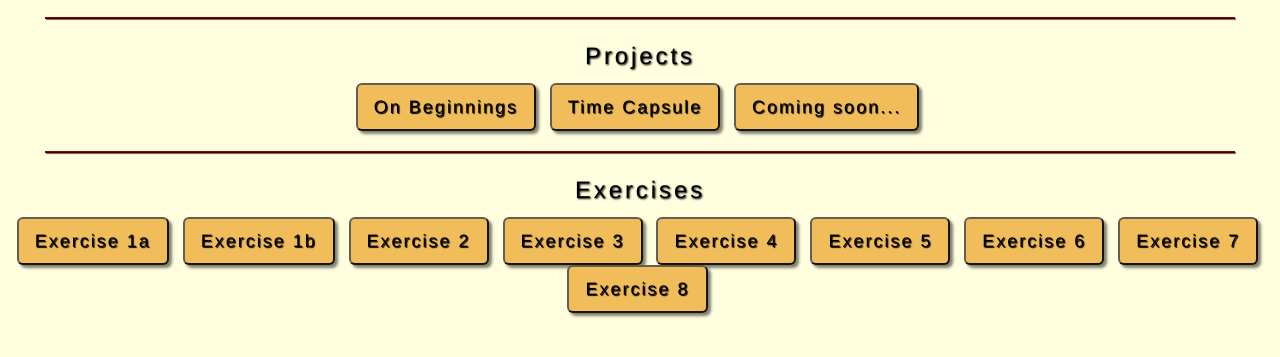
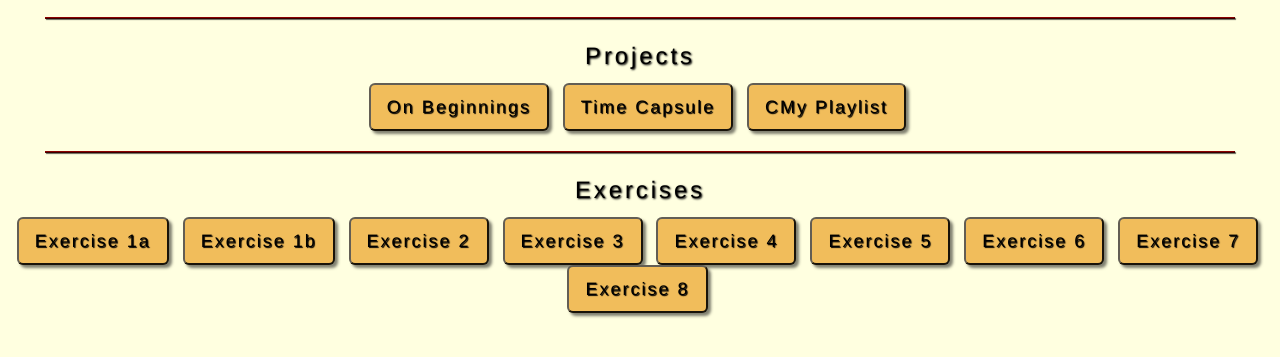
Before and after one commit to BellScholar/bellscholar, a plain HTML site: page index.html in a window 1280 px wide. Shown: the part 397-754 px from the top of the page. Drawn offline with nearby package versions, Linux system fonts and the light colour scheme.

Commit message:
Update index.html

```diff
--- a/index.html
+++ b/index.html
@@ -57,7 +57,7 @@
         <a href="https://bellscholar.github.io/bellscholar/time-capsule/main-hub/" target="_blank" class="btn btn-default btn-lg "> <span class="network-name">Time Capsule</span></a>
       </li>
       <li>
-        <a href="https://bellscholar.github.io/bellscholar/" target="_blank" class="btn btn-default btn-lg"> <span class="network-name">Coming soon...</span></a>
+        <a href="https://bellscholar.github.io/bellscholar/" target="_blank" class="btn btn-default btn-lg"> <span class="network-name">CMy Playlist</span></a>
       </li>
     </ul>
 
```
